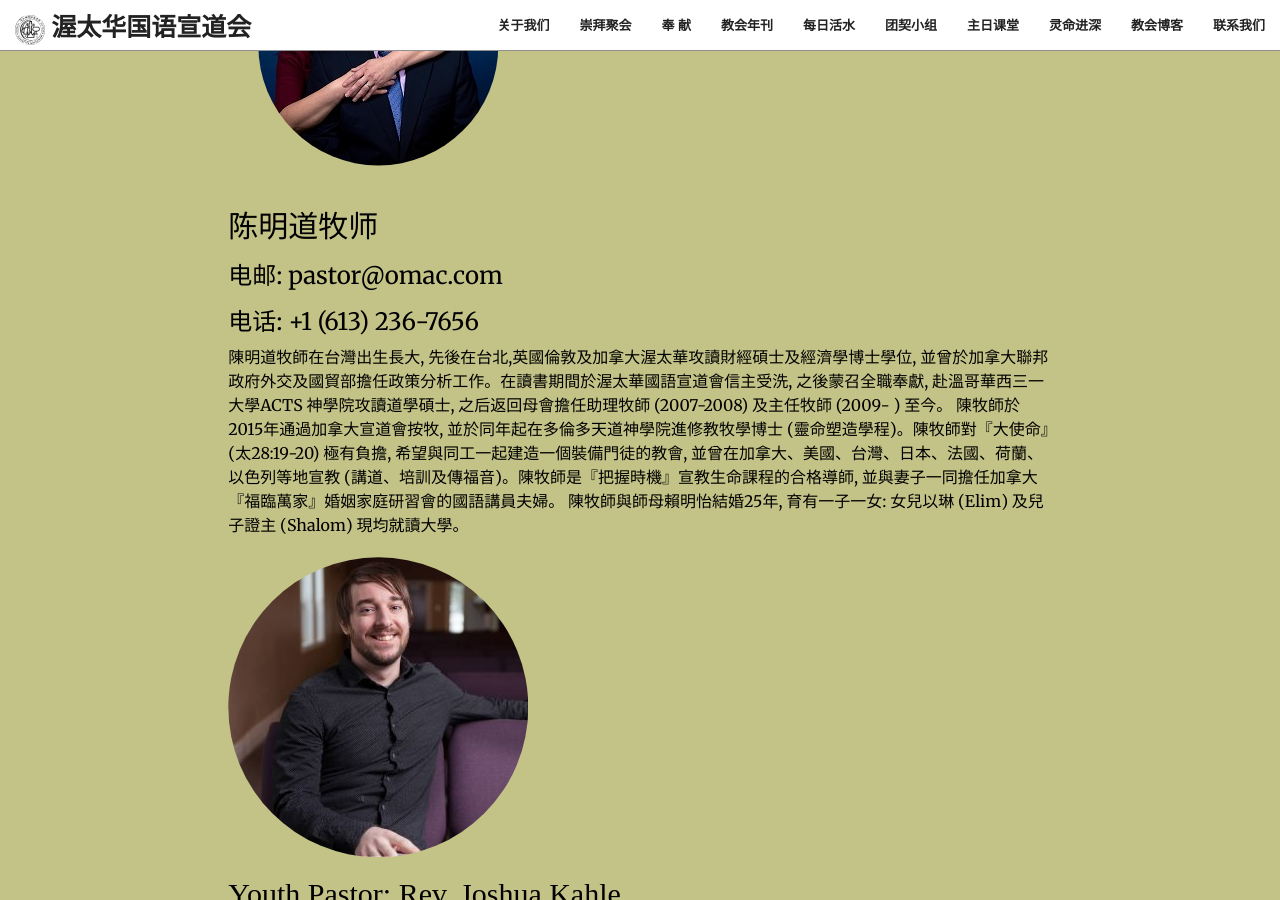
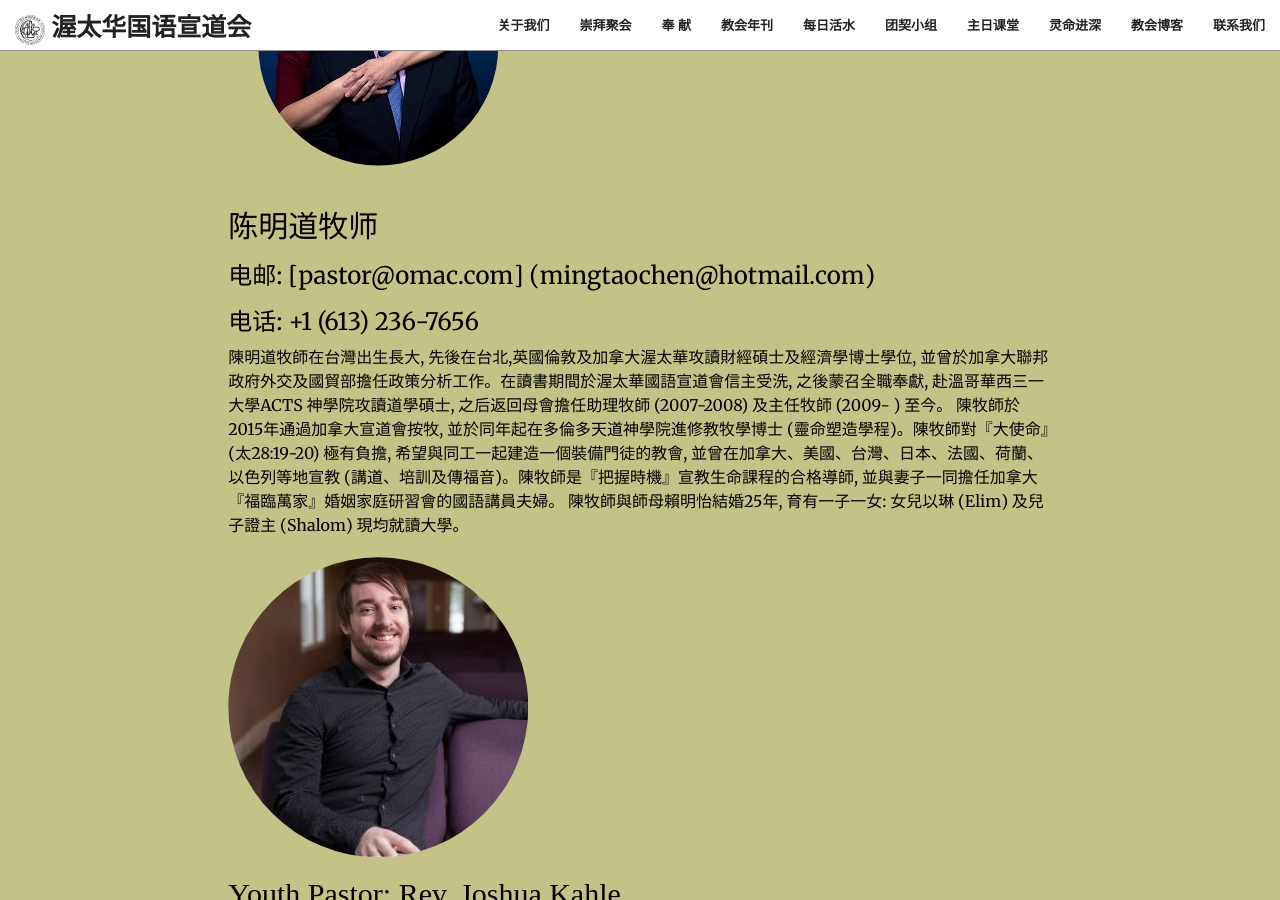
Before and after one commit to JonasYow/ottawaomac, a Jekyll site: the page built from pastor.md, in a window 1280 px wide and 900 px high, scrolled down 320 px. Built offline with Jekyll 4.4.1, drawn with Linux system fonts in a browser that asks for light colours; some web fonts are replaced.

Commit message:
Update pastor info

```diff
--- a/pastor.md
+++ b/pastor.md
@@ -6,7 +6,7 @@ layout: subpage
 {% include photo.html url='/img/Paul3.jpg' description='Paul Chen' distance=150px %}
 <br>
 ## 陈明道牧师
-### 电邮: pastor@omac.com
+### 电邮: [pastor@omac.com] (mingtaochen@hotmail.com)
 ### 电话: +1 (613) 236-7656
 陳明道牧師在台灣出生長大, 先後在台北,英國倫敦及加拿大渥太華攻讀財經碩士及經濟學博士學位, 並曾於加拿大聯邦政府外交及國貿部擔任政策分析工作。在讀書期間於渥太華國語宣道會信主受洗, 之後蒙召全職奉獻, 赴溫哥華西三一大學ACTS 神學院攻讀道學碩士, 之后返回母會擔任助理牧師 (2007-2008) 及主任牧師 (2009- ) 至今。
 陳牧師於2015年通過加拿大宣道會按牧, 並於同年起在多倫多天道神學院進修教牧學博士 (靈命塑造學程)。陳牧師對『大使命』(太28:19-20) 極有負擔, 希望與同工一起建造一個裝備門徒的教會, 並曾在加拿大、美國、台灣、日本、法國、荷蘭、以色列等地宣教 (講道、培訓及傳福音)。陳牧師是『把握時機』宣教生命課程的合格導師, 並與妻子一同擔任加拿大『福臨萬家』婚姻家庭研習會的國語講員夫婦。 陳牧師與師母賴明怡結婚25年, 育有一子一女: 女兒以琳 (Elim) 及兒子證主 (Shalom) 現均就讀大學。
```
